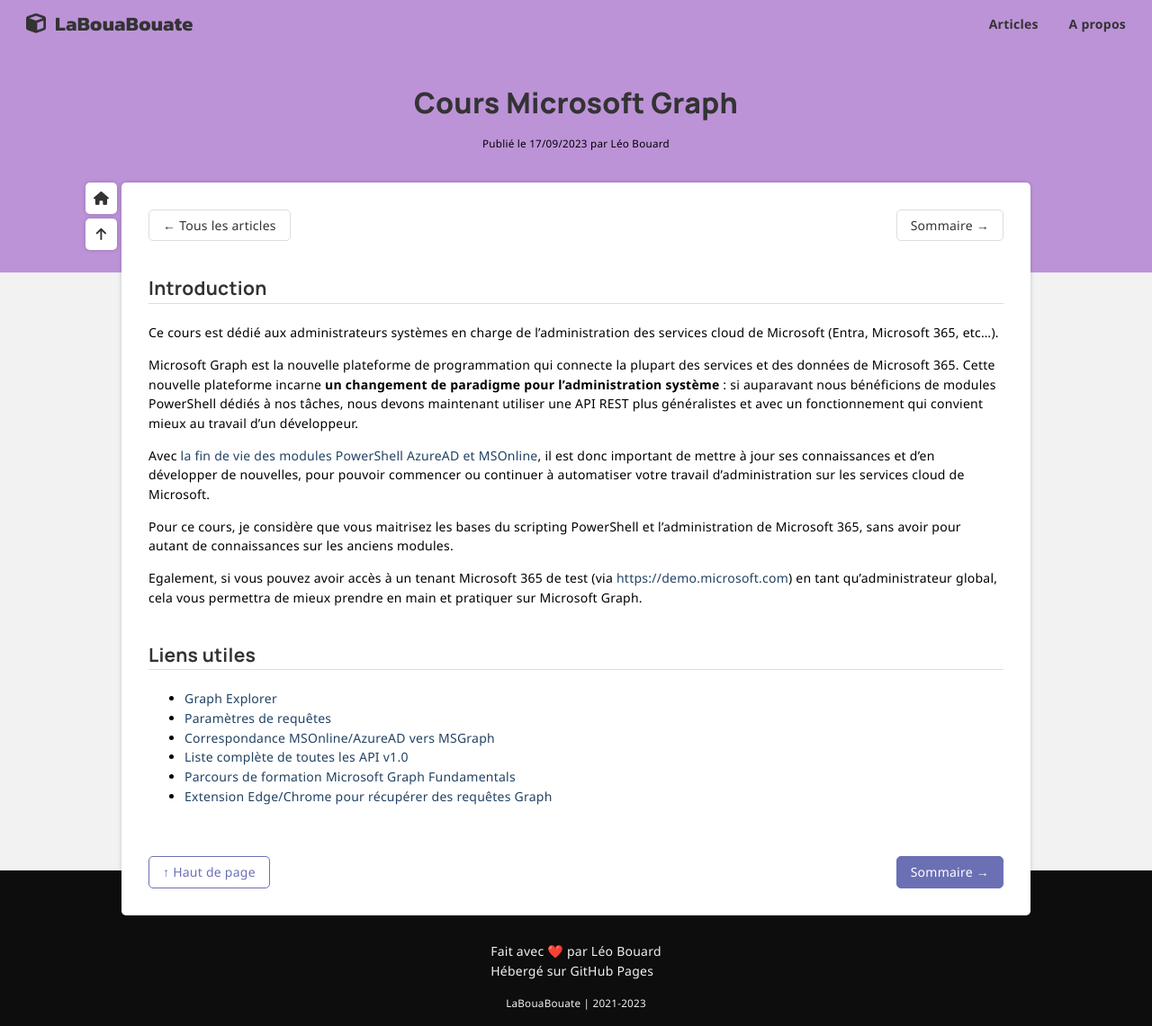
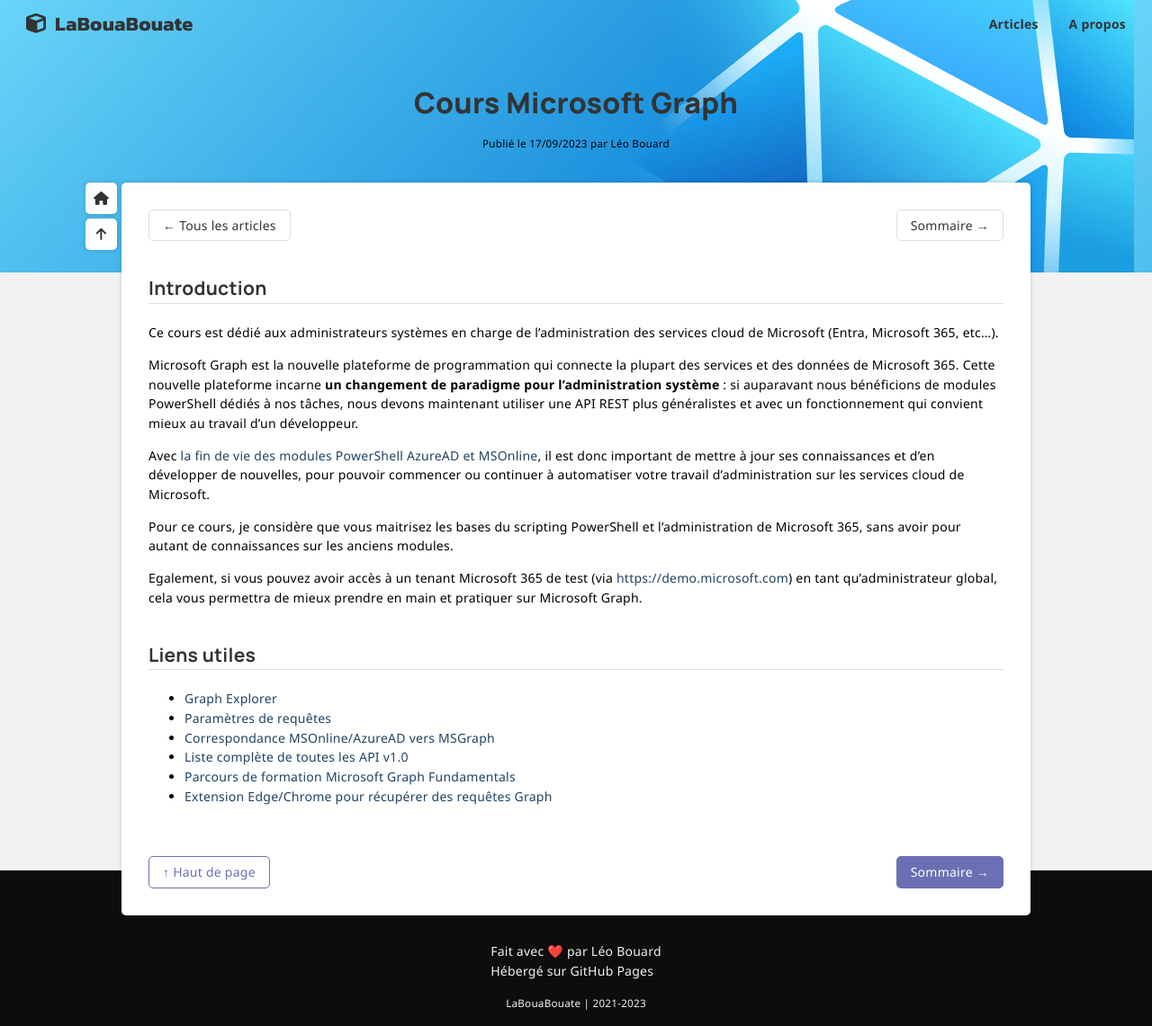
Before and after one commit to leobouard/leobouard.github.io, a Jekyll site: the page built from _posts/2023-09-17-cours-msgraph-introduction.md, in a window 1280 px wide. Shown: the whole page at 90% size. Built offline with Jekyll 4.4.1, drawn with Linux system fonts in a browser that asks for light colours; nearby versions of some CDN libraries; some web fonts are replaced.

Commit message:
Update 2023-09-17-cours-msgraph-introduction.md

```diff
--- a/_posts/2023-09-17-cours-msgraph-introduction.md
+++ b/_posts/2023-09-17-cours-msgraph-introduction.md
@@ -3,7 +3,7 @@
 title: "Cours Microsoft Graph"
 description: "Bien commencer et progresser rapidement sur la nouvelle méthode d'administration via PowerShell des services cloud Microsoft"
 tags: microsoft-graph
-background: "#bd93d8"
+background: "url(/assets/images/graph-banner.png)"
 listed: true
 nextLink:
   name: "Sommaire"
```
